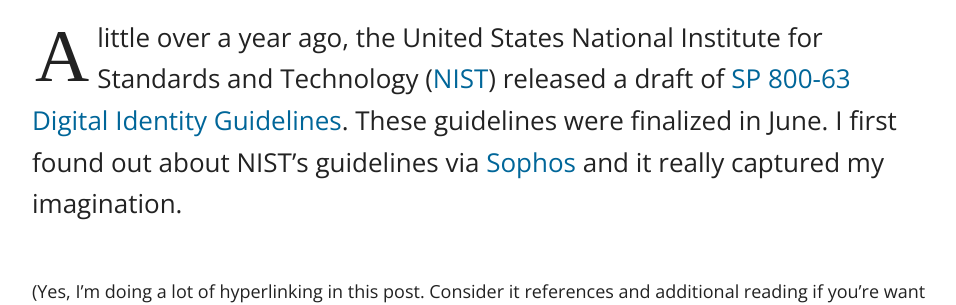
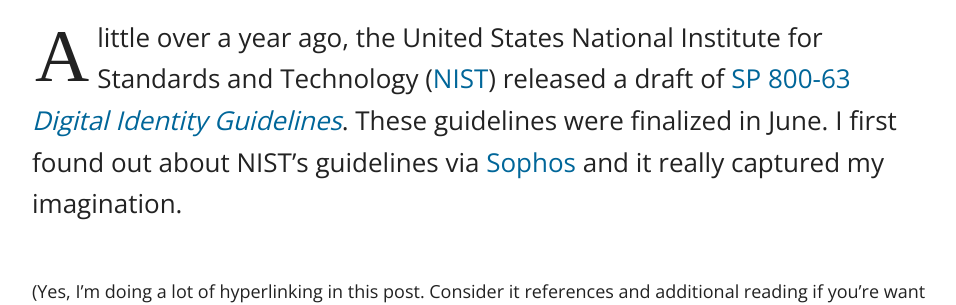
Before and after one commit to Windos/windos.github.io, a Jekyll site: the page built from _posts/2017-09-01-war-on-passwords.md, in a window 1280 px wide and 900 px high, scrolled down 312 px. Shown: the part 200-505 px from the top of the window, without its empty margins (158-1114 px from the left). Built offline with Jekyll 4.4.1, drawn with Linux system fonts in a browser that asks for light colours; nearby versions of some CDN libraries; comment, search, counter and statistics services are not loaded.

Commit message:
don't know if github markdown will like this

```diff
--- a/_posts/2017-09-01-war-on-passwords.md
+++ b/_posts/2017-09-01-war-on-passwords.md
@@ -14,7 +14,7 @@
 
 A little over a year ago, the United States National Institute for Standards and
 Technology ([NIST](https://www.nist.gov/)) released a draft of [SP 800-63
-Digital Identity Guidelines](https://pages.nist.gov/800-63-3/). These guidelines
+*Digital Identity Guidelines*](https://pages.nist.gov/800-63-3/). These guidelines
 were finalized in June. I first found out about NIST's guidelines via
 [Sophos](https://nakedsecurity.sophos.com/2016/08/18/nists-new-password-rules-what-you-need-to-know/)
 and it really captured my imagination.
```
